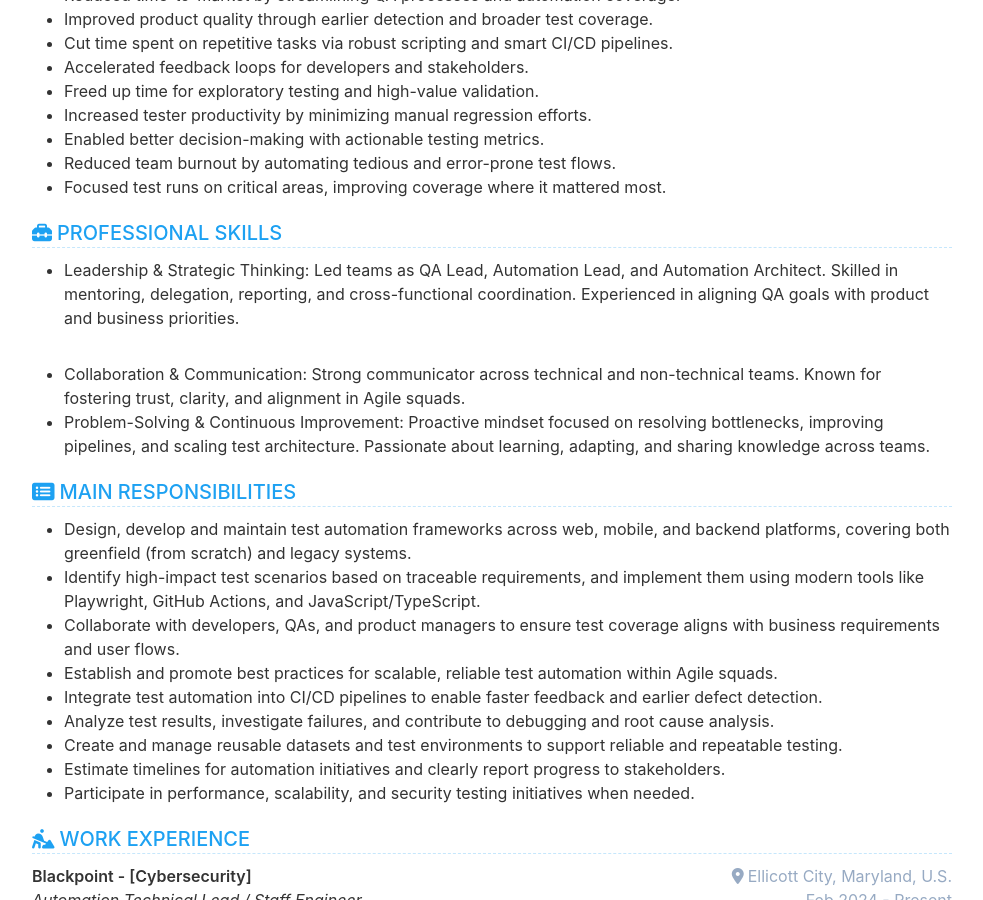
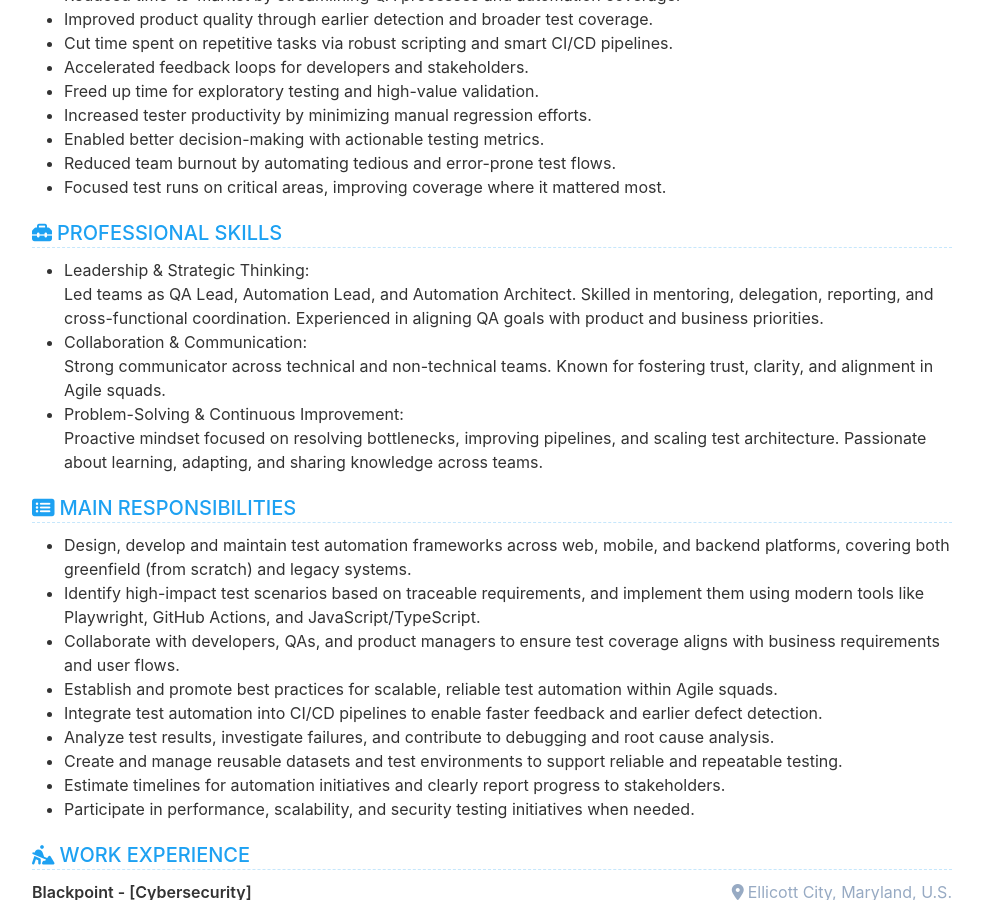
Before and after one commit to cvera08/full-resume, a Jekyll site: the page built from index.html, in a window 1280 px wide and 900 px high, scrolled down 1109 px. Shown: the whole window, without its empty margins (148-1131 px from the left). Built offline with Jekyll 4.4.1, drawn with Linux system fonts in a browser that asks for light colours.

Commit message:
style: professional skills - no break line between paragraphs

```diff
--- a/_data/data.yml
+++ b/_data/data.yml
@@ -81,13 +81,13 @@ skill:
   order: 5
   title: PROFESSIONAL SKILLS
   description: |
-    - Leadership & Strategic Thinking: Led teams as QA Lead, Automation Lead, and Automation Architect. Skilled in mentoring, delegation, reporting, and
+    - Leadership & Strategic Thinking:
+    Led teams as QA Lead, Automation Lead, and Automation Architect. Skilled in mentoring, delegation, reporting, and
     cross-functional coordination. Experienced in aligning QA goals with product and business priorities.
-
-    <br>
-
-    - Collaboration & Communication: Strong communicator across technical and non-technical teams. Known for fostering trust, clarity, and alignment in Agile squads.
-    - Problem-Solving & Continuous Improvement: Proactive mindset focused on resolving bottlenecks, improving pipelines, and scaling test architecture. Passionate about learning, adapting, and sharing knowledge across teams.
+    - Collaboration & Communication:
+    Strong communicator across technical and non-technical teams. Known for fostering trust, clarity, and alignment in Agile squads.
+    - Problem-Solving & Continuous Improvement:
+    Proactive mindset focused on resolving bottlenecks, improving pipelines, and scaling test architecture. Passionate about learning, adapting, and sharing knowledge across teams.
 
 
 reference:
```
